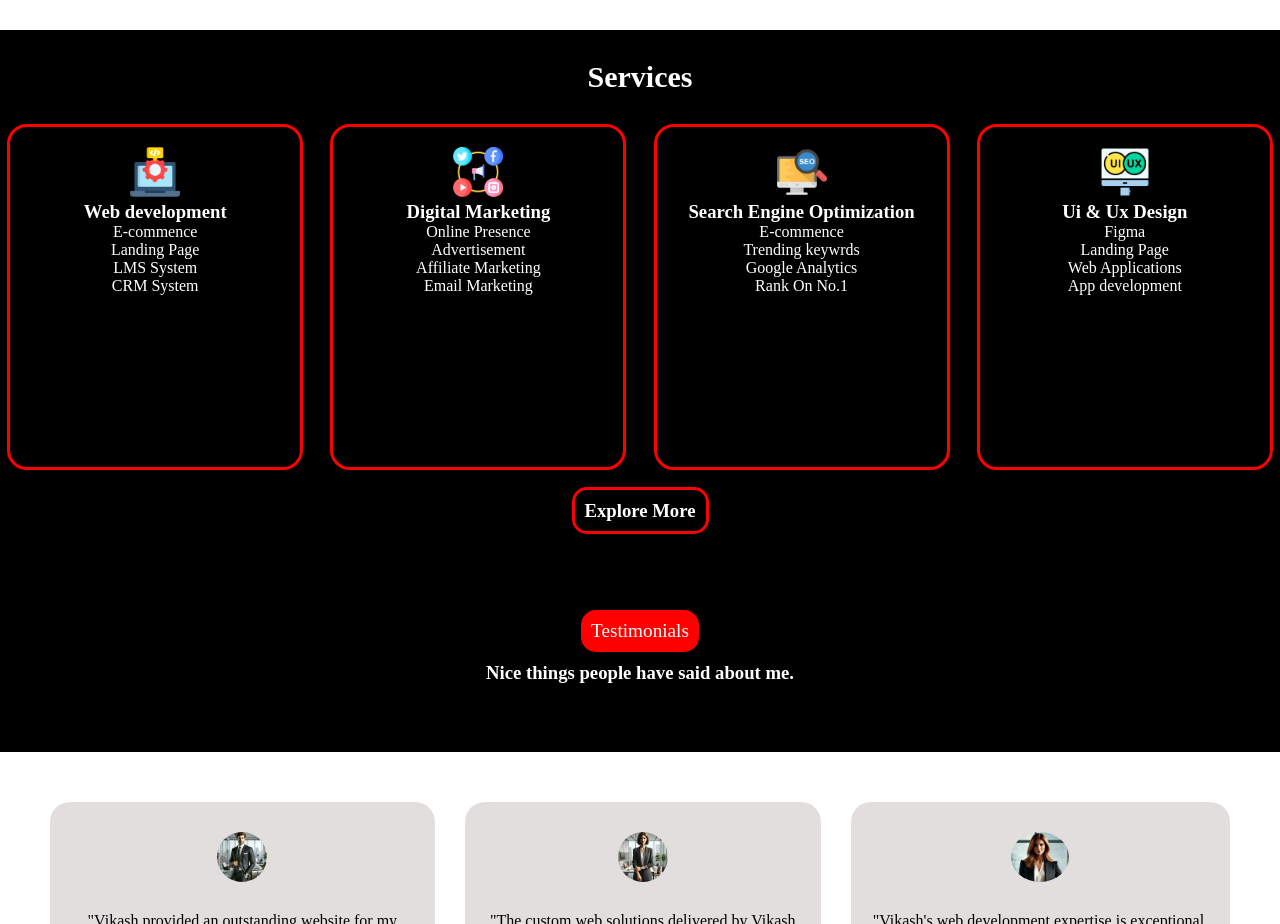
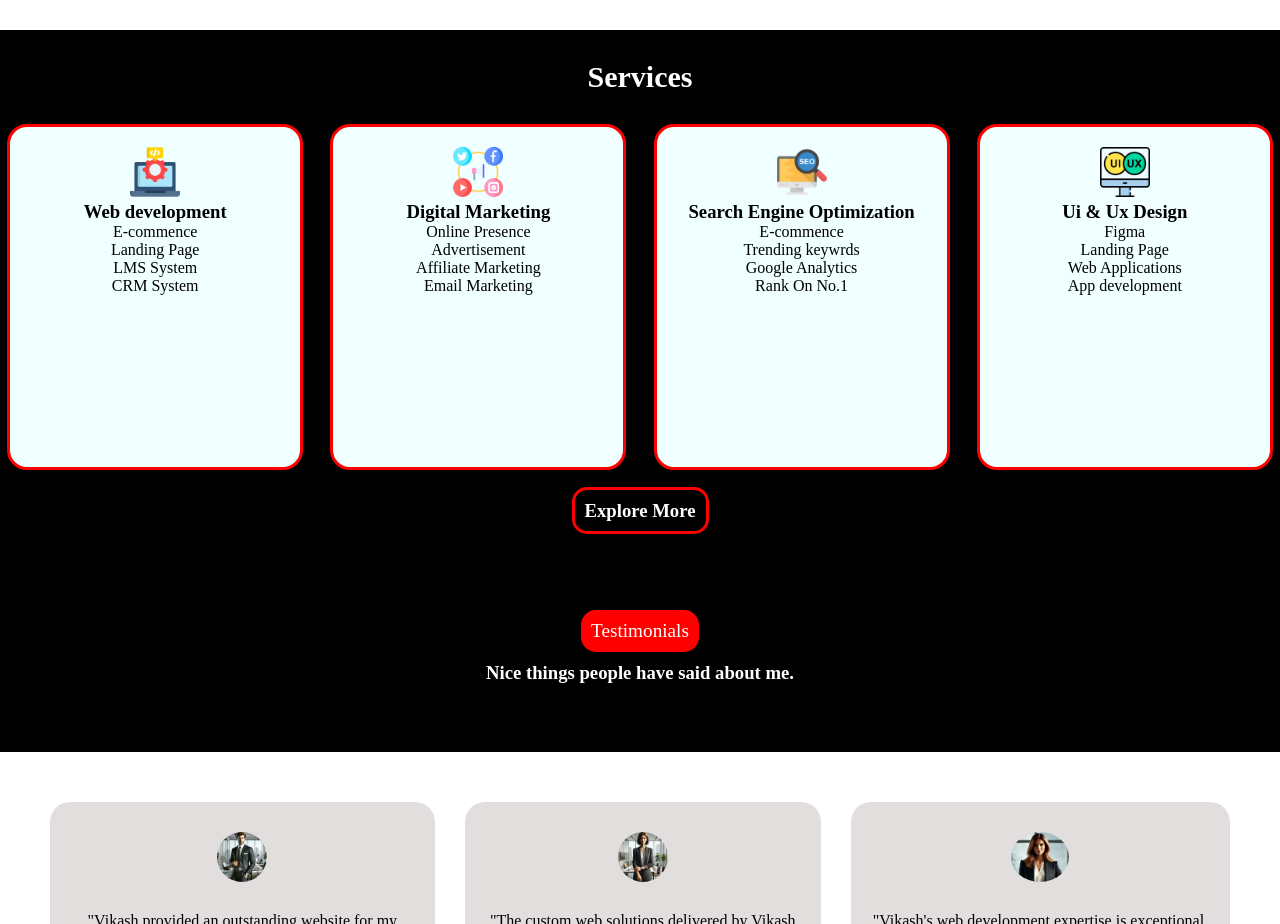
Before and after one commit to iamvikash63/VPDH, a plain HTML site: page index.html in a window 1280 px wide. Shown: the part 1984-2908 px from the top of the page. Drawn offline with Linux system fonts and the light colour scheme; a web font is replaced by a local one.

Commit message:
services.css

```diff
--- a/services.css
+++ b/services.css
@@ -7,6 +7,7 @@ overflow: hidden;
 align-items: center;
 gap: 20px;
 height: max-content;
+    color:black;
 
 }
 
@@ -32,6 +33,8 @@ height: 50px;
     transition: 1s;
 height: 300px;
 width: 250px;
+    cursor: pointer;
+background-color: azure;
 }
 .sr1:hover{
     background-color: red;
```
